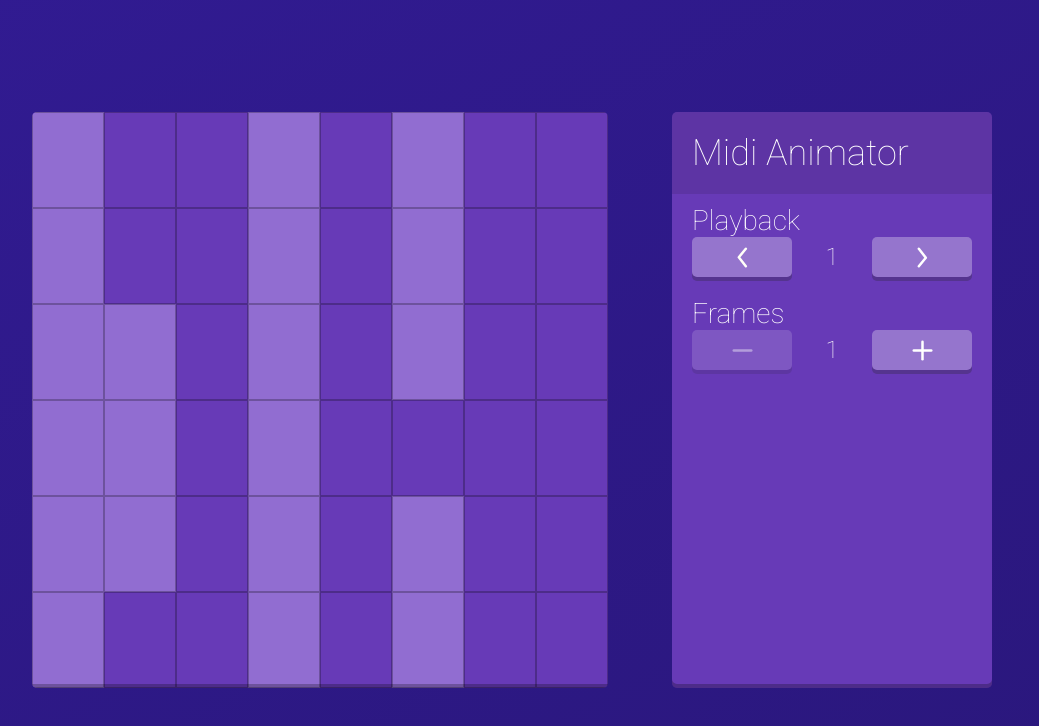
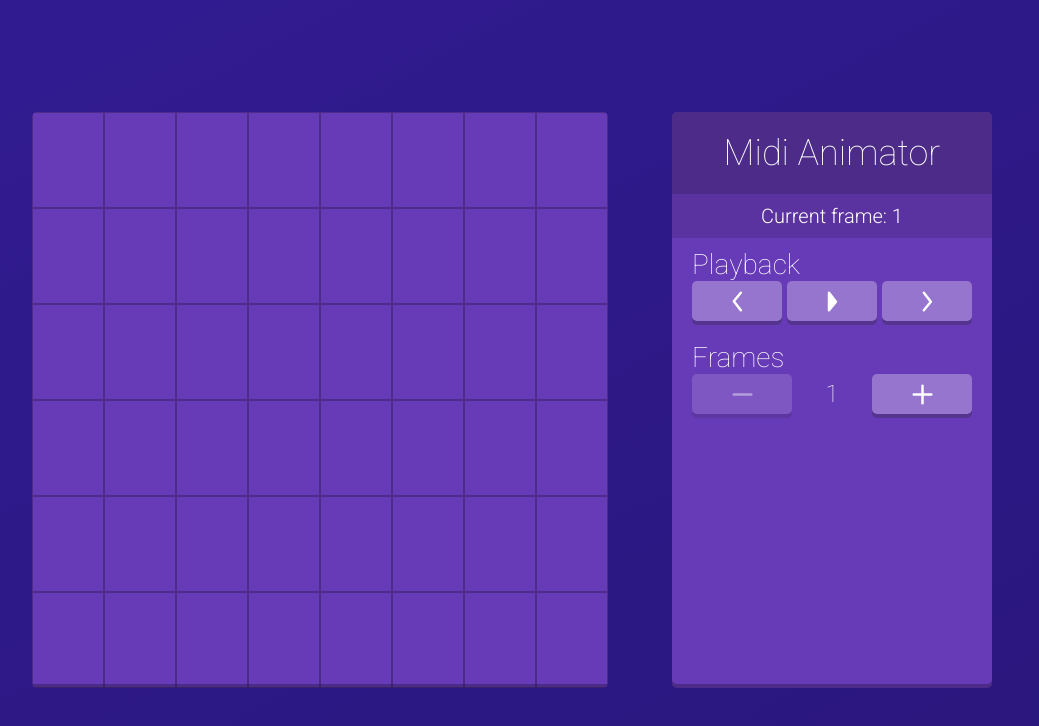
Before and after one commit to Gabbersaurus/midi-animator, a Vue app: page / in a window 1280 px wide. Shown: the top 726 px of the page, without its empty margins (128-1167 px from the left). Built offline with nearby package versions, Linux system fonts and the light colour scheme.

Commit message:
Added playback

```diff
--- a/src/components/AnimationGrid.vue
+++ b/src/components/AnimationGrid.vue
@@ -1,9 +1,10 @@
 <template>
-    <div id="animation-grid">
+    <div id="animation-grid" draggable="false">
         <div class="shadow"></div>
-        <div class="row" v-for="y in $store.state.height">
+        <div class="row" v-for="y in $store.state.height" draggable="false">
             <div class="cell" v-for="x in $store.state.width" :class="{'active': $store.getters.getPixel(x - 1, y - 1)}"
-                 @click="setPixel(x - 1, y - 1)">
+                 @mouseover="(event) => {mouseover(event, x - 1, y - 1)}" @mousedown="mouseDown(x - 1, y - 1)"
+                 draggable="false">
             </div>
         </div>
     </div>
@@ -20,6 +21,18 @@
         this.$store.commit('setPixel', {
           x, y
         });
+      },
+      mouseover (event, x, y) {
+        if (event.buttons > 0) {
+          this.setPixel(x, y);
+        }
+
+        return false;
+      },
+      mouseDown (x, y) {
+        this.setPixel(x, y);
+
+        return false;
       }
     }
   };
--- a/src/components/Settings.vue
+++ b/src/components/Settings.vue
@@ -2,6 +2,9 @@
     <div id="settings">
         <div class="title">
             <h1>Midi Animator</h1>
+        </div>
+        <div class="sub-title">
+            Current frame: {{ $store.state.currentFrame + 1 }}
         </div>
         <playback></playback>
         <frame-settings></frame-settings>
@@ -42,8 +45,9 @@
         box-shadow: 0 -4px 0 0 inset rgba(0, 0, 0, 0.25);
 
         .title {
-            background-color: rgba(0, 0, 0, 0.1);
+            background-color: rgba(0, 0, 0, 0.25);
             padding: 20px 20px;
+            text-align: center;
 
             h1 {
                 margin: 0;
@@ -51,5 +55,12 @@
                 font-size: 36px;
             }
         }
+
+        .sub-title {
+            background-color: rgba(0, 0, 0, 0.125);
+            font-size: 20px;
+            padding: 10px 10px;
+            text-align: center;
+        }
     }
 </style>
--- a/src/components/Settings/Playback.vue
+++ b/src/components/Settings/Playback.vue
@@ -1,24 +1,67 @@
 <template>
-    <div id="frame-settings" class="settings-panel">
+    <div id="playback-settings" class="settings-panel">
         <h3>Playback</h3>
-        <div>
-            <button :disabled="$store.state.frames.length < 1" @click="$store.commit('previousFrame')"
+        <div class="speed">
+
+        </div>
+        <div class="playback-controls">
+            <button :disabled="$store.state.frames.length < 1" @click="previousFrame"
                     class="previous"></button>
-            <span>{{ $store.state.currentFrame + 1 }}</span>
-            <button :disabled="$store.state.frames.length < 1" @click="$store.commit('nextFrame')"
+            <button @click="playing = !playing"
+                    :class="{'active pause': playing, 'play': !playing}"></button>
+            <button :disabled="$store.state.frames.length < 1" @click="nextFrame"
                     class="next"></button>
         </div>
     </div>
 </template>
 
 <script>
+  import {mapState} from 'vuex';
+
   export default {
     name: 'Playback',
+    computed: {
+      ...mapState({
+        bpm: state => state.bpm,
+        noteDuration: state => state.noteDuration,
+      })
+    },
+    watch: {
+      playing (playing) {
+        if (this.loop) {
+          clearInterval(this.loop);
+        }
+
+        if (playing) {
+          this.loop = setInterval(() => {
+            this.nextFrame();
+          }, (60 / (this.$store.state.bpm / this.$store.state.noteDuration)) * 1000);
+
+          return;
+        }
+
+        this.loop = null;
+      }
+    },
+    data () {
+      return {
+        playing: false,
+        loop: null,
+      };
+    },
+    methods: {
+      nextFrame () {
+        this.$store.commit('nextFrame');
+      },
+      previousFrame () {
+        this.$store.commit('previousFrame');
+      }
+    }
   };
 </script>
 
 <style lang="scss" scoped>
-    #frame-settings {
+    #playback-settings {
         div {
             display: flex;
 
@@ -31,6 +74,18 @@
 
                 &.previous {
                     background-image: url("../../assets/img/icons/previous.svg");
+                }
+
+                &.play {
+                    background-image: url("../../assets/img/icons/play.svg");
+                }
+
+                &.pause {
+                    background-image: url("../../assets/img/icons/pause.svg");
+                }
+
+                &:nth-child(2) {
+                    margin: 0 5px;
                 }
             }
 
--- a/src/store.js
+++ b/src/store.js
@@ -8,18 +8,11 @@ export default new Vuex.Store({
   state: {
     height: 6,
     width: 8,
+    bpm: 120,
+    noteDuration: 1,
     currentFrame: 0,
     frames: [
-      [
-        [true, false, false, true, false, true],
-        [true, false, false, true, false, true],
-        [true, true, false, true, false, true],
-        [true, true, false, true, false, false],
-        [true, true, false, true, false, true],
-        [true, false, false, true, false, true],
-        [true, false, false, true, false, true],
-        [true, false, false, true, false, true],
-      ]
+      FrameHelper.createEmptyFrame(6, 8)
     ]
   },
   mutations: {
```
Also changed, not shown: src/assets/img/icons/pause.svg (added), src/assets/img/icons/play.svg (added).
